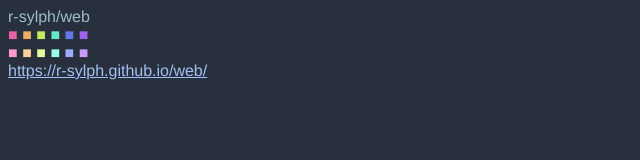
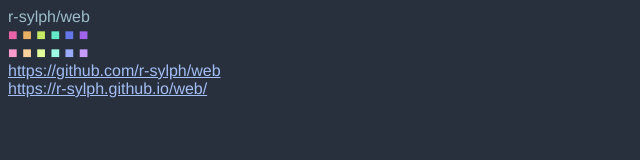
Before and after one commit to r-sylph/web, a website: page docs/index.html in a window 1280 px wide. Shown: the whole page, without its empty margins (0-640 px from the left). Drawn offline with Linux system fonts and the light colour scheme.

Commit message:
Update index.html

```diff
--- a/docs/index.html
+++ b/docs/index.html
@@ -27,6 +27,7 @@
         <span class="blue_bright">■</span>
         <span class="magenta_bright">■</span>
       </div>
+      <footer><a href="https://github.com/r-sylph/web">https://github.com/r-sylph/web</a></footer>
       <footer><a href="https://r-sylph.github.io/web/">https://r-sylph.github.io/web/</a></footer>
     </section>
   </body>
```
